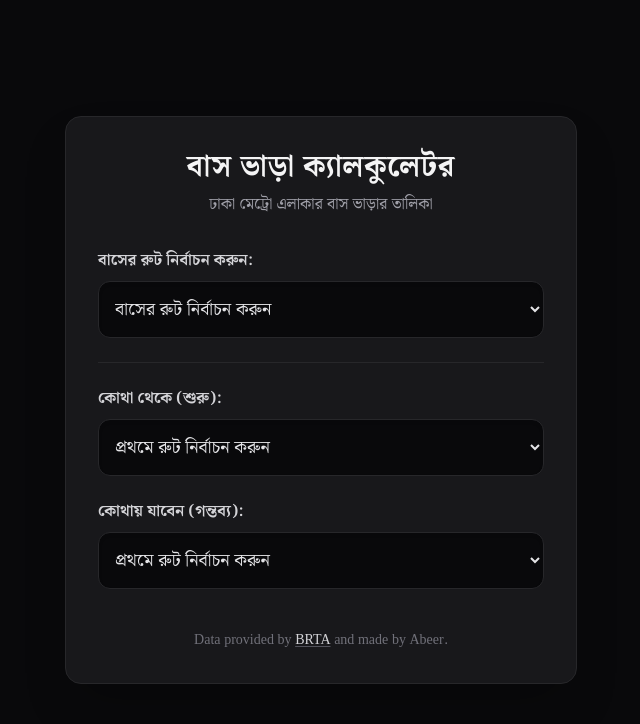
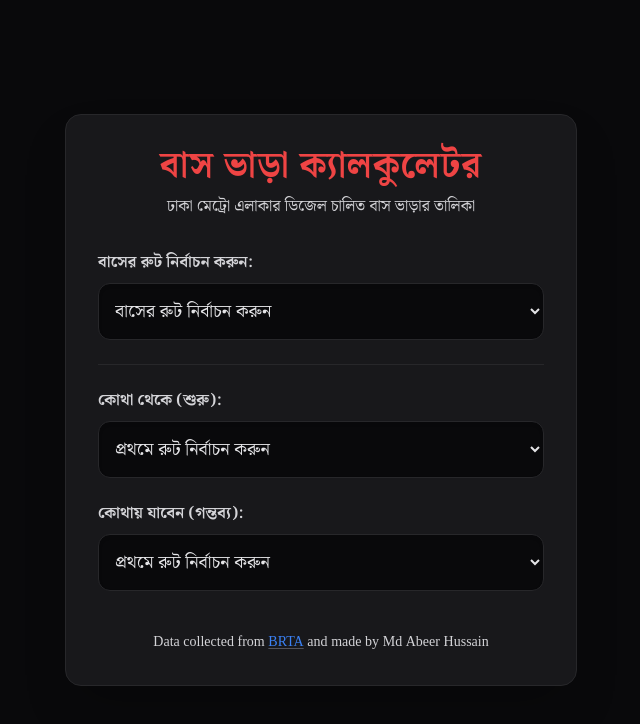
Before and after one commit to mdabeerhussain/mdabeerhussain.github.io, a plain HTML site: page BharaKoto/index.html in a window 1280 px wide. Shown: the whole page, without its empty margins (319-959 px from the left). Drawn offline with nearby package versions, Linux system fonts and the light colour scheme.

Commit message:
Refactor HTML structure and styles for clarity

```diff
--- a/BharaKoto/index.html
+++ b/BharaKoto/index.html
@@ -24,11 +24,11 @@
       class="bg-[#18181b] rounded-2xl shadow-2xl w-full max-w-lg p-6 sm:p-8 border border-[#27272a]"
     >
       <header class="text-center mb-8">
-        <h1 class="text-3xl font-bold text-zinc-100 tracking-wide">
+        <h1 class="text-4xl font-bold text-red-500 tracking-wide">
           বাস ভাড়া ক্যালকুলেটর
         </h1>
-        <p class="text-zinc-400 text-sm sm:text-base mt-2">
-          ঢাকা মেট্রো এলাকার বাস ভাড়ার তালিকা
+        <p class="text-zinc-300 text-sm sm:text-base mt-2">
+          ঢাকা মেট্রো এলাকার ডিজেল চালিত বাস ভাড়ার তালিকা
         </p>
       </header>
 
@@ -98,15 +98,15 @@
         </div>
       </div>
 
-      <footer class="mt-10 text-center text-sm text-zinc-500 leading-relaxed">
-        Data provided by
+      <footer class="mt-10 text-center text-sm text-zinc-300 leading-relaxed">
+        Data collected from
         <a
-          href="http://www.brta.gov.bd/"
+          href="https://brta.gov.bd/pages/static-pages/6922de89933eb65569e1b600"
           target="_blank"
-          class="text-zinc-300 hover:text-zinc-100 underline decoration-zinc-600 underline-offset-2 transition-colors"
+          class="text-blue-500 hover:text-zinc-100 underline decoration-zinc-600 underline-offset-2 transition-colors"
           >BRTA</a
         >
-        and made by Abeer.
+        and made by Md Abeer Hussain
       </footer>
     </div>
 
```
